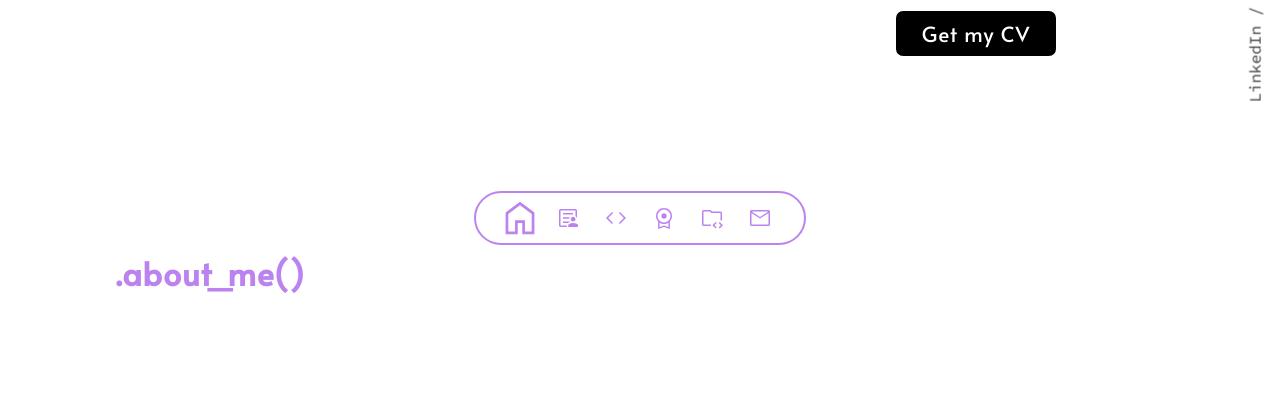
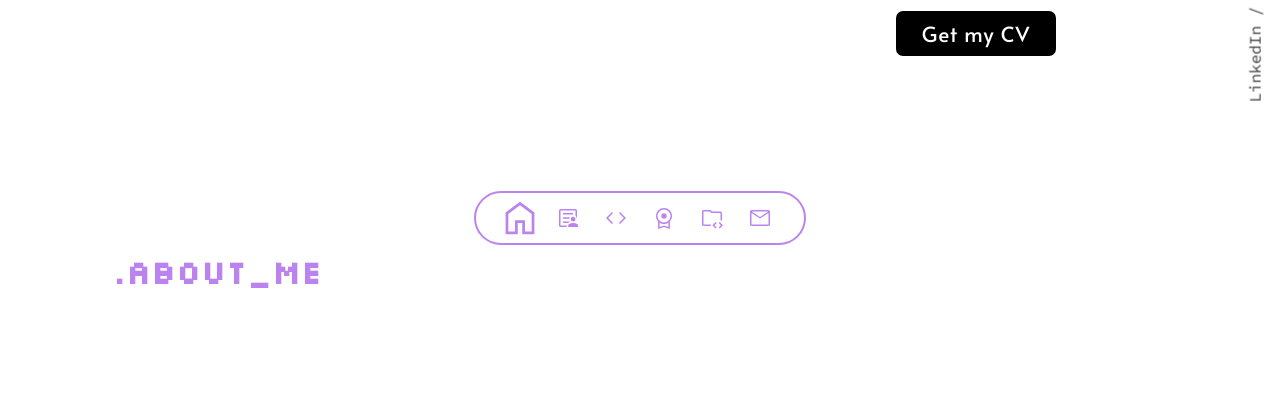
Before and after one commit to vankoosh/is-Mario-Nano, a website with bundled scripts: page index.html in a window 1280 px wide. Shown: the part 549-952 px from the top of the page. Built offline with nearby package versions, Linux system fonts and the light colour scheme; a script that the page names is missing; files whose address does not match are found by name.

Commit message:
section title font change, update h2 tag

```diff
--- a/src/styles/style.css
+++ b/src/styles/style.css
@@ -220,6 +220,7 @@
 	margin: 0 auto 8rem;
 	color: var(--alt-color);
 	max-width: 1280px;
+	font-family: "Silkscreen", "sans-serif";
 }
 
 @media (min-width: 768px) {
@@ -229,7 +230,7 @@
 		text-align: left;
 		font-size: 2rem;
 		width: 100%;
-		transform: translateX(-1.76rem);
+		transform: translateX(-1.93rem);
 	}
 
 	.line {
```
Also changed, not shown: index.html (+5 -5 lines).
